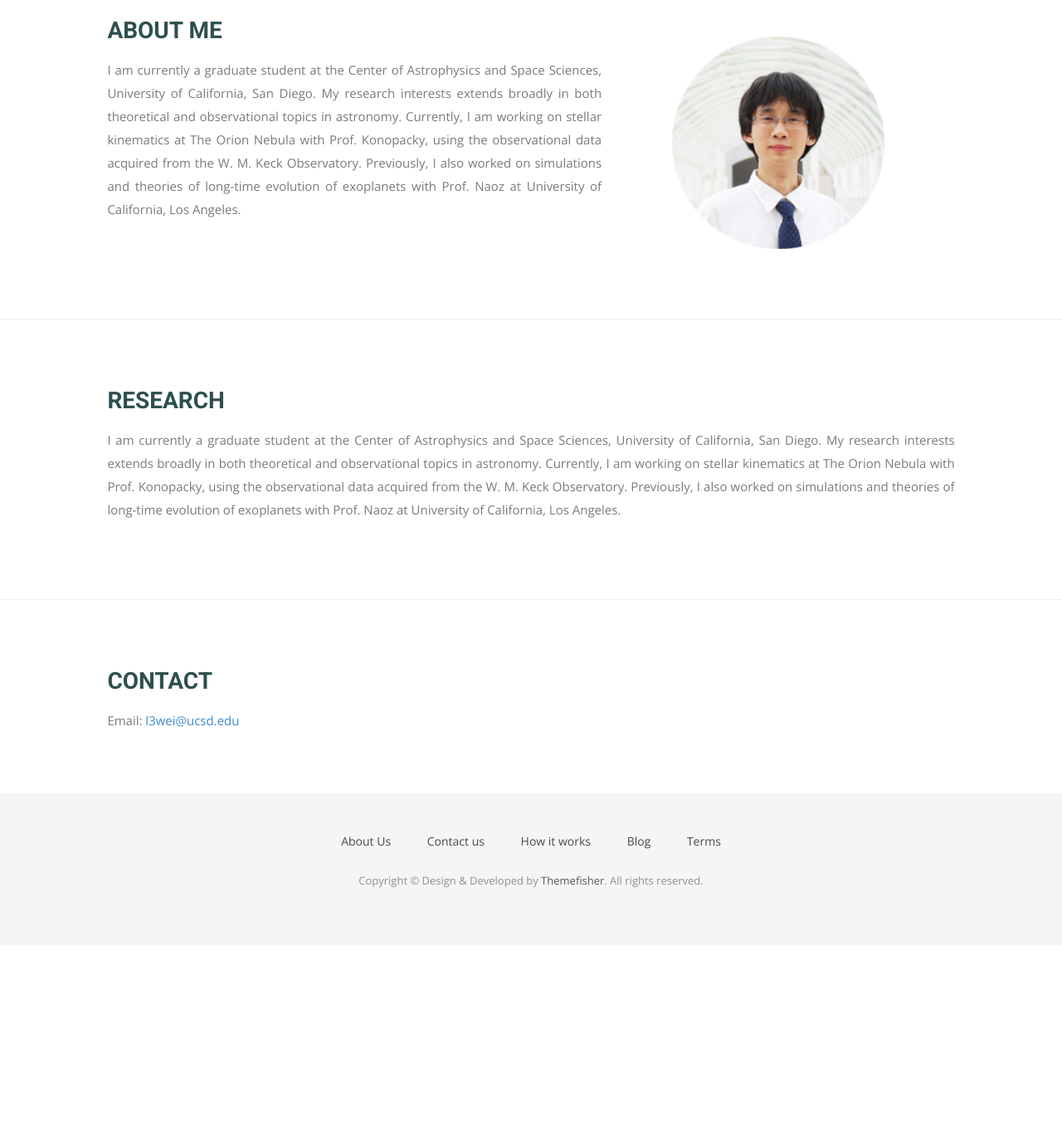
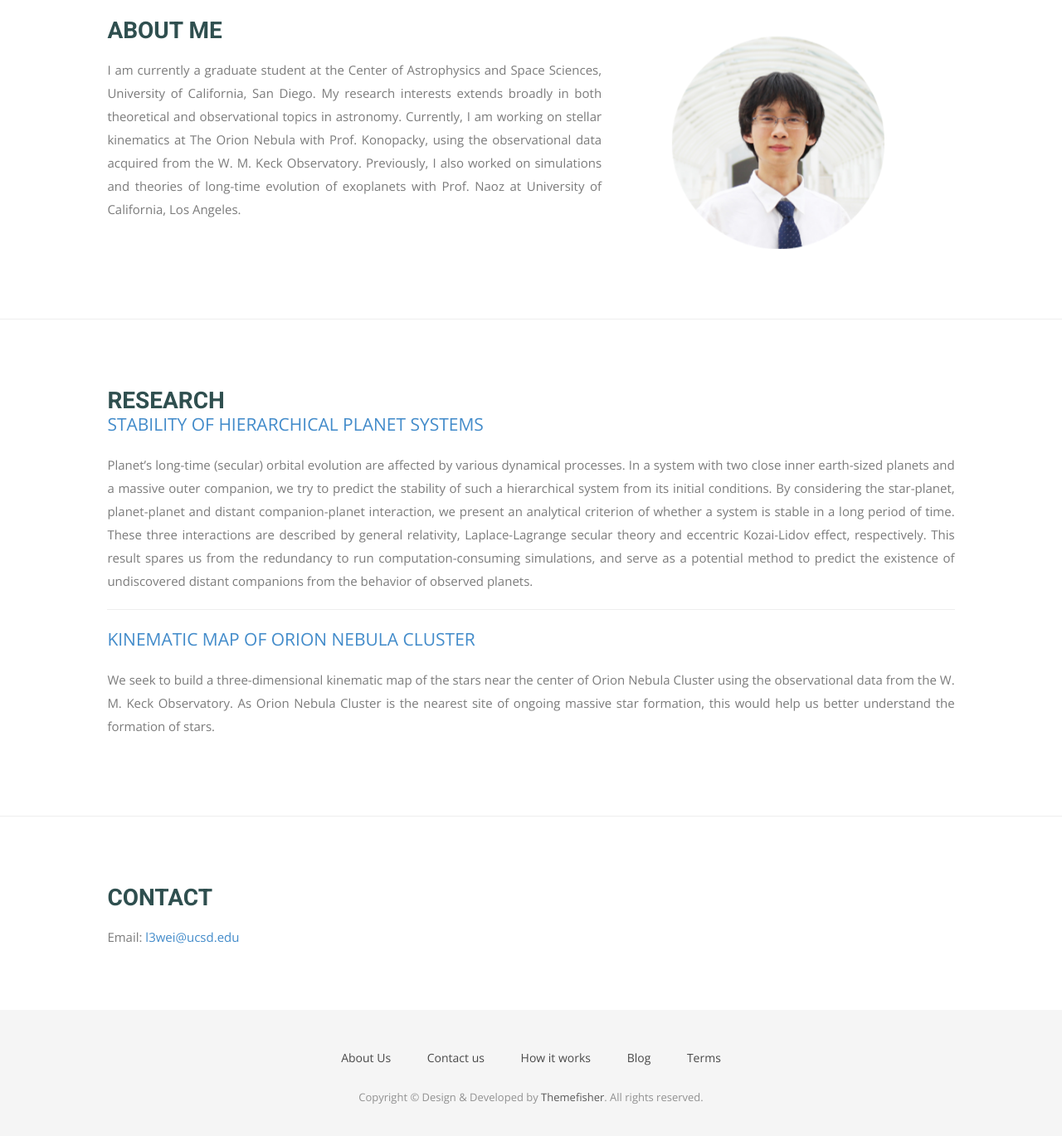
Before and after one commit to wei-lingfeng/lingfeng-wei.github.io, a Jekyll site: the page built from index.html, in a window 1280 px wide and 1400 px high, scrolled down 697 px. Shown: the top 1369 px of the window at 83% size. Built offline with Jekyll 4.4.1, drawn with Linux system fonts in a browser that asks for light colours; nearby versions of some CDN libraries; some web fonts are replaced; before the commit the page ends 1836 px from its top, so only the background shows below that.

Commit message:
research module update

```diff
--- a/css/airspace.css
+++ b/css/airspace.css
@@ -56,6 +56,11 @@ a:active {
   text-transform: uppercase;
   font-size: 28px;
   font-weight: 600;
+}
+.research-title {
+  text-transform: uppercase;
+  font-size: 150%;
+  font-weight: 300;
 }
 .section-title p {
   font-family: 'Volkhov', serif;
--- a/index.html
+++ b/index.html
@@ -47,7 +47,21 @@ permalink: /
       <div class="section-title">
         <h2>Research</h2>
       </div>
-      <p>I am currently a graduate student at the Center of Astrophysics and Space Sciences, University of California, San Diego. My research interests extends broadly in both theoretical and observational topics in astronomy. Currently, I am working on stellar kinematics at The Orion Nebula with Prof. Konopacky, using the observational data acquired from the W. M. Keck Observatory. Previously, I also worked on simulations and theories of long-time evolution of exoplanets with Prof. Naoz at University of California, Los Angeles.</p>
+      <div class="research-title">
+        <a href="#">Stability of Hierarchical Planet Systems</a>
+      </div>
+      <p>
+        Planet’s long-time (secular) orbital evolution are affected by various dynamical processes. In a system with two close inner earth-sized planets and a massive outer companion, we try to predict the stability of such a hierarchical system from its initial conditions. By considering the star-planet, planet-planet and distant companion-planet interaction, we present an analytical criterion of whether a system is stable in a long period of time. These three interactions are described by general relativity, Laplace-Lagrange secular theory and eccentric Kozai-Lidov effect, respectively. This result spares us from the redundancy to run computation-consuming simulations, and serve as a potential method to predict the existence of undiscovered distant companions from the behavior of observed planets.
+      </p>
+
+      <hr style="border-width: 1px;">
+
+      <div class="research-title">
+        <a href="#">Kinematic Map of Orion Nebula Cluster</a>
+      </div>
+      <p>
+        We seek to build a three-dimensional kinematic map of the stars near the center of Orion Nebula Cluster using the observational data from the W. M. Keck Observatory. As Orion Nebula Cluster is the nearest site of ongoing massive star formation, this would help us better understand the formation of stars.
+      </p>
     </div>
   </div>
 </section>
```
Also changed, not shown: other parts of index.html (+1 -1 lines).
